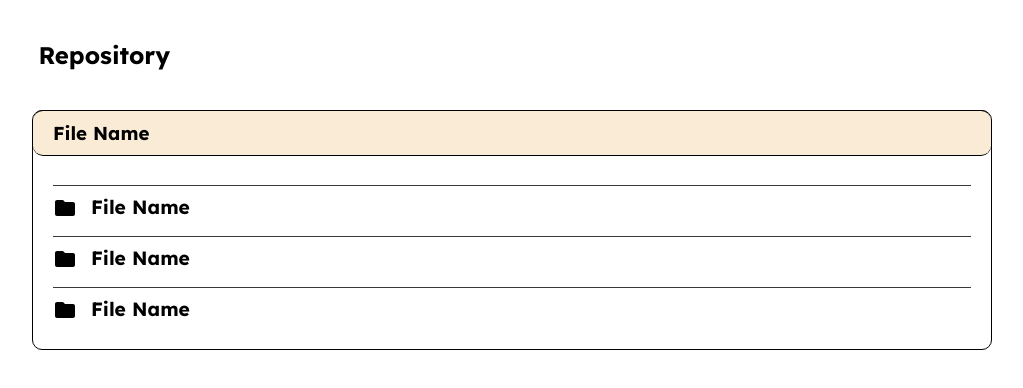
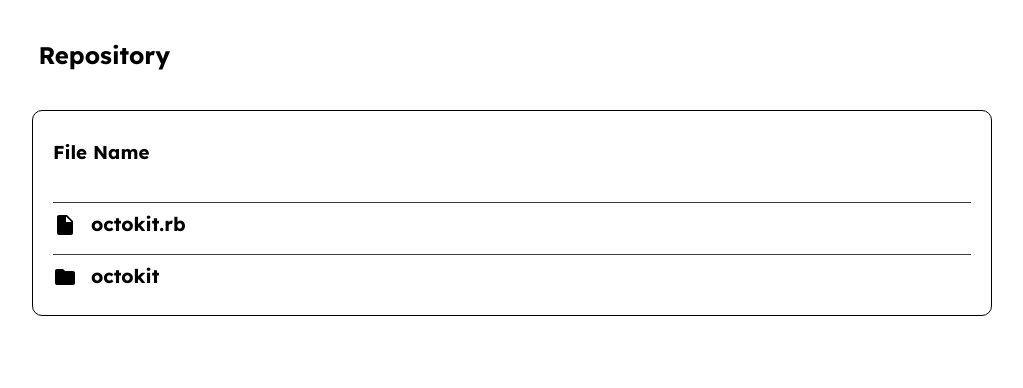
Before and after one commit to DianaCaraian/CreativeHubbers, a Next.js app in the folder creative-hubbers/: page /users/1/1 in a window 1280 px wide. Shown: the top 388 px of the page, without its empty margins (128-1151 px from the left). Built offline with nearby package versions, Linux system fonts and the light colour scheme.

Commit message:
Mock data added

```diff
--- a/creative-hubbers/pages/users/[userName]/[repoName].js
+++ b/creative-hubbers/pages/users/[userName]/[repoName].js
@@ -1,15 +1,49 @@
 import React from "react";
 import styles from "../../../styles/Repo.module.css";
-import { makeStyles } from "@material-ui/core/styles";
-import Paper from "@material-ui/core/Paper";
-import Grid from "@material-ui/core/Grid";
-import CardActionArea from "@material-ui/core/CardActionArea";
-import CardContent from "@material-ui/core/CardContent";
-import CardMedia from "@material-ui/core/CardMedia";
 import { Typography } from "@material-ui/core";
 import FolderIcon from "@material-ui/icons/Folder";
+import InsertDriveFileIcon from "@material-ui/icons/InsertDriveFile";
 
 const repoName = () => {
+  const repos = [
+    {
+      type: "file",
+      size: 625,
+      name: "octokit.rb",
+      path: "lib/octokit.rb",
+      sha: "fff6fe3a23bf1c8ea0692b4a883af99bee26fd3b",
+      url: "https://api.github.com/repos/octokit/octokit.rb/contents/lib/octokit.rb",
+      git_url:
+        "https://api.github.com/repos/octokit/octokit.rb/git/blobs/fff6fe3a23bf1c8ea0692b4a883af99bee26fd3b",
+      html_url:
+        "https://github.com/octokit/octokit.rb/blob/master/lib/octokit.rb",
+      download_url:
+        "https://raw.githubusercontent.com/octokit/octokit.rb/master/lib/octokit.rb",
+      _links: {
+        self: "https://api.github.com/repos/octokit/octokit.rb/contents/lib/octokit.rb",
+        git: "https://api.github.com/repos/octokit/octokit.rb/git/blobs/fff6fe3a23bf1c8ea0692b4a883af99bee26fd3b",
+        html: "https://github.com/octokit/octokit.rb/blob/master/lib/octokit.rb",
+      },
+    },
+    {
+      type: "dir",
+      size: 0,
+      name: "octokit",
+      path: "lib/octokit",
+      sha: "a84d88e7554fc1fa21bcbc4efae3c782a70d2b9d",
+      url: "https://api.github.com/repos/octokit/octokit.rb/contents/lib/octokit",
+      git_url:
+        "https://api.github.com/repos/octokit/octokit.rb/git/trees/a84d88e7554fc1fa21bcbc4efae3c782a70d2b9d",
+      html_url: "https://github.com/octokit/octokit.rb/tree/master/lib/octokit",
+      download_url: null,
+      _links: {
+        self: "https://api.github.com/repos/octokit/octokit.rb/contents/lib/octokit",
+        git: "https://api.github.com/repos/octokit/octokit.rb/git/trees/a84d88e7554fc1fa21bcbc4efae3c782a70d2b9d",
+        html: "https://github.com/octokit/octokit.rb/tree/master/lib/octokit",
+      },
+    },
+  ];
+
   return (
     <div className={styles.container}>
       <h2 className={styles.title}>Repository</h2>
@@ -17,24 +51,18 @@
       <div className={styles.content}>
         <h3 className={styles.foldername}>File Name</h3>
         <div className={styles.fileContainer}>
-          <div className={styles.fileElem}>
-            <FolderIcon className={styles.icon} />
-            <Typography gutterBottom variant="h4" component="h4">
-              File Name
-            </Typography>
-          </div>
-          <div className={styles.fileElem}>
-            <FolderIcon className={styles.icon} />
-            <Typography gutterBottom variant="h4" component="h4">
-              File Name
-            </Typography>
-          </div>
-          <div className={styles.fileElem}>
-            <FolderIcon className={styles.icon} />
-            <Typography gutterBottom variant="h4" component="h4">
-              File Name
-            </Typography>
-          </div>
+          {repos.map((repo) => (
+            <div className={styles.fileElem}>
+              {repo.type === "dir" ? (
+                <FolderIcon className={styles.icon} />
+              ) : (
+                <InsertDriveFileIcon className={styles.icon} />
+              )}
+              <Typography gutterBottom variant="h4" component="h4">
+                {repo.name}
+              </Typography>
+            </div>
+          ))}
         </div>
       </div>
     </div>
--- a/creative-hubbers/styles/Repo.module.css
+++ b/creative-hubbers/styles/Repo.module.css
@@ -1,21 +1,15 @@
 .foldername {
-  background-color: antiquewhite;
+  /* background-color: antiquewhite; */
   padding: 10px 20px;
-  margin-top: -1px;
-  height: 100%;
-  border-bottom: 1px solid black;
-  border-top: 1px solid black;
+  /* margin-top: -1px; */
+  /* border-bottom: 1px solid black;
+  border-top: 1px solid black; */
   border-radius: 10px;
 }
 
 .fileContainer {
   padding: 10px 20px;
   border-radius: 10px;
-  /* display: flex;
-  flex-direction: column;
-  align-items: center;
-  width: 100%;
-   */
 }
 
 .icon {
```
